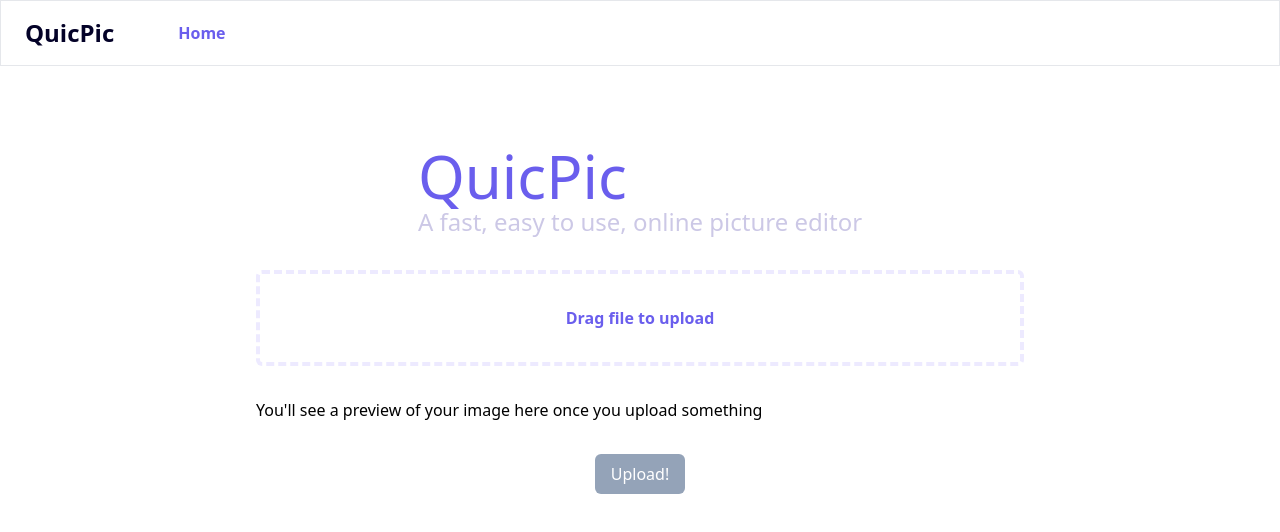
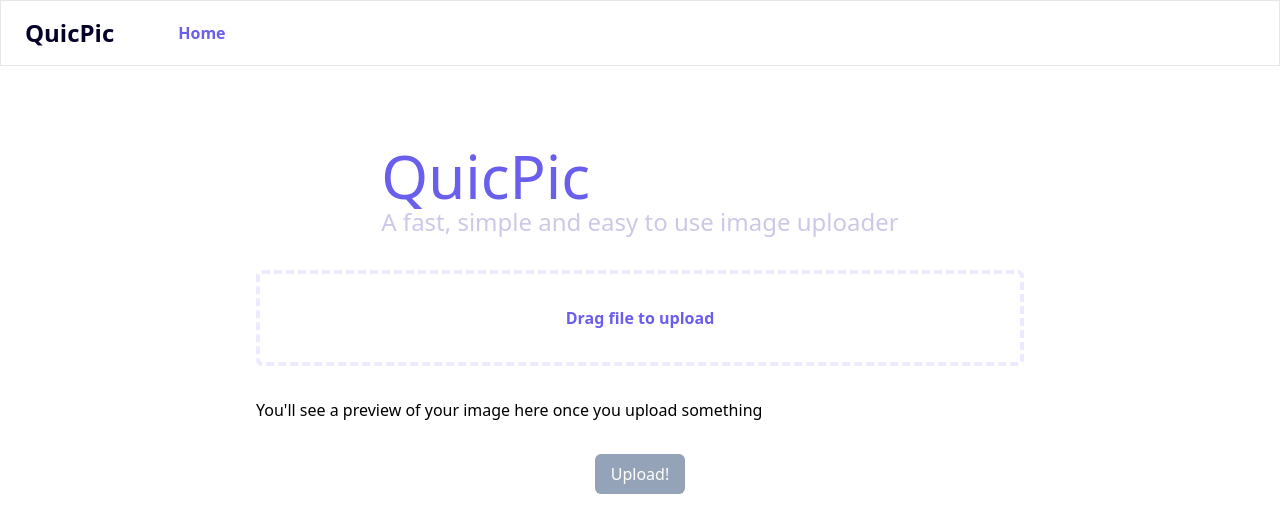
Before and after one commit to JoaquinGomez1/QuicPic, a Next.js app: page / in a window 1280 px wide. Shown: the top 532 px of the page. Built offline with nearby package versions, Linux system fonts and the light colour scheme.

Commit message:
chore: improved copywriting of the landing page

```diff
--- a/src/pages/index.tsx
+++ b/src/pages/index.tsx
@@ -10,7 +10,7 @@ const Home: NextPage = () => {
         <div className="grid justify-center mt-20 mb-8">
           <h1 className="text-6xl text-primary">QuicPic</h1>
           <h3 className="text-2xl text-secondary">
-            A fast, easy to use, online picture editor
+            A fast, simple and easy to use image uploader
           </h3>
         </div>
 
```
